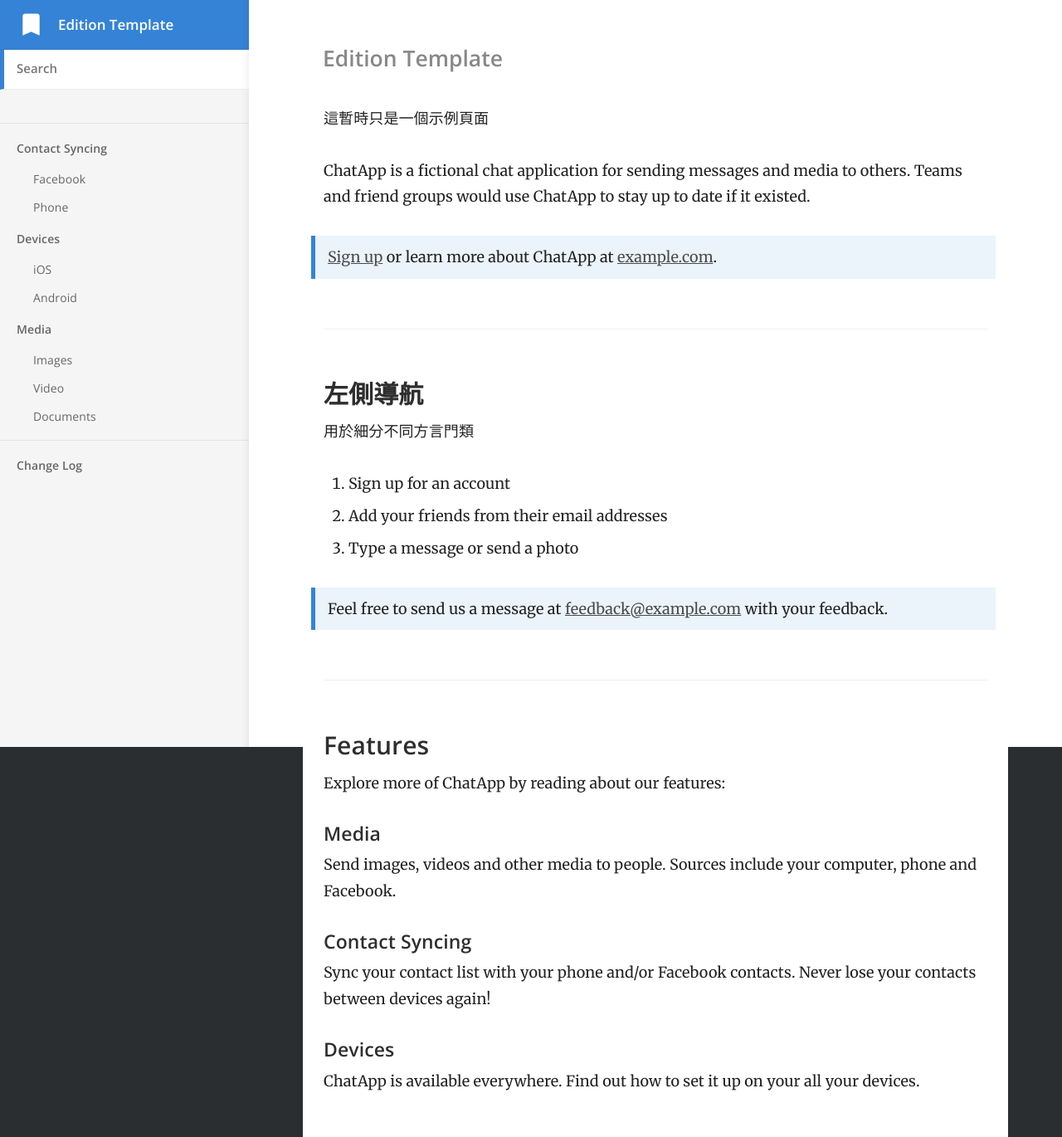
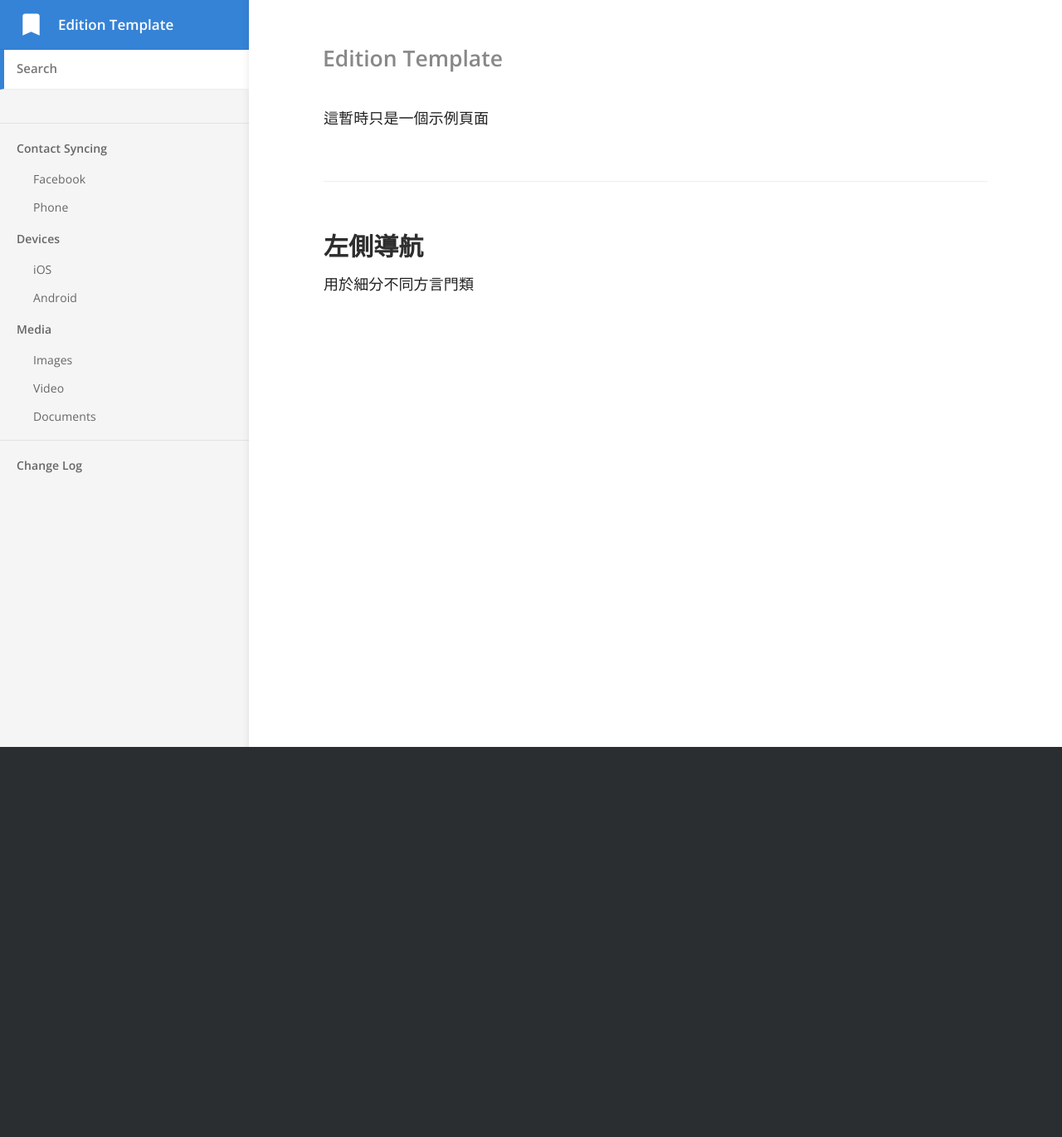
Before and after one commit to zttofficial/zttofficial.github.io, a Jekyll site: the page built from index.md, in a window 1280 px wide. Shown: the whole page at 83% size. Built offline with Jekyll 4.4.1, drawn with Linux system fonts in a browser that asks for light colours; after the commit the page ends 900 px from its top, so only the background shows below that.

Commit message:
Update index.md

```diff
--- a/index.md
+++ b/index.md
@@ -4,33 +4,7 @@
 
 這暫時只是一個示例頁面
 
-ChatApp is a fictional chat application for sending messages and media to others.
-Teams and friend groups would use ChatApp to stay up to date if it existed.
-
-> [Sign up](http://example.com/signup) or learn more about ChatApp at [example.com](http://example.com/).
 
 ### 左側導航
 
 用於細分不同方言門類
-
-1. Sign up for an account
-2. Add your friends from their email addresses
-3. Type a message or send a photo
-
-> Feel free to send us a message at [feedback@example.com](mailto:feedback@example.com) with your feedback.
-
-### Features
-
-Explore more of ChatApp by reading about our features:
-
-#### Media
-
-Send images, videos and other media to people. Sources include your computer, phone and Facebook.
-
-#### Contact Syncing
-
-Sync your contact list with your phone and/or Facebook contacts. Never lose your contacts between devices again!
-
-#### Devices
-
-ChatApp is available everywhere. Find out how to set it up on your all your devices.
```
